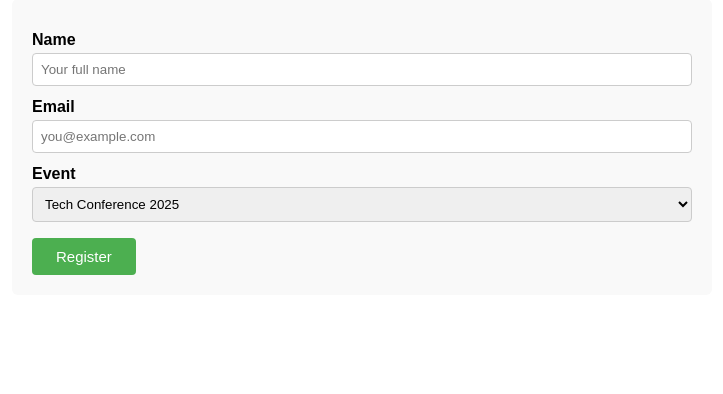
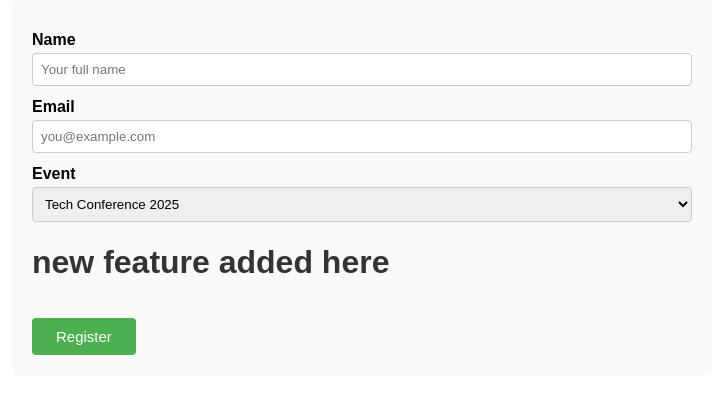
Before and after one commit to VPatil3155/Flask-project, a Flask app: page / in a window 1280 px wide. Shown: the part 99-493 px from the top of the page, without its empty margins (278-1001 px from the left). Run offline with Flask 3, Linux system fonts and the light colour scheme.

Commit message:
flask app new features

```diff
--- a/templates/index.html
+++ b/templates/index.html
@@ -40,7 +40,7 @@
       <option value="AI Workshop">AI Workshop</option>
       <option value="DevOps Bootcamp">DevOps Bootcamp</option>
     </select>
-
+    <h1>new feature added here</h1>
     <button type="submit">Register</button>
   </form>
 
```
